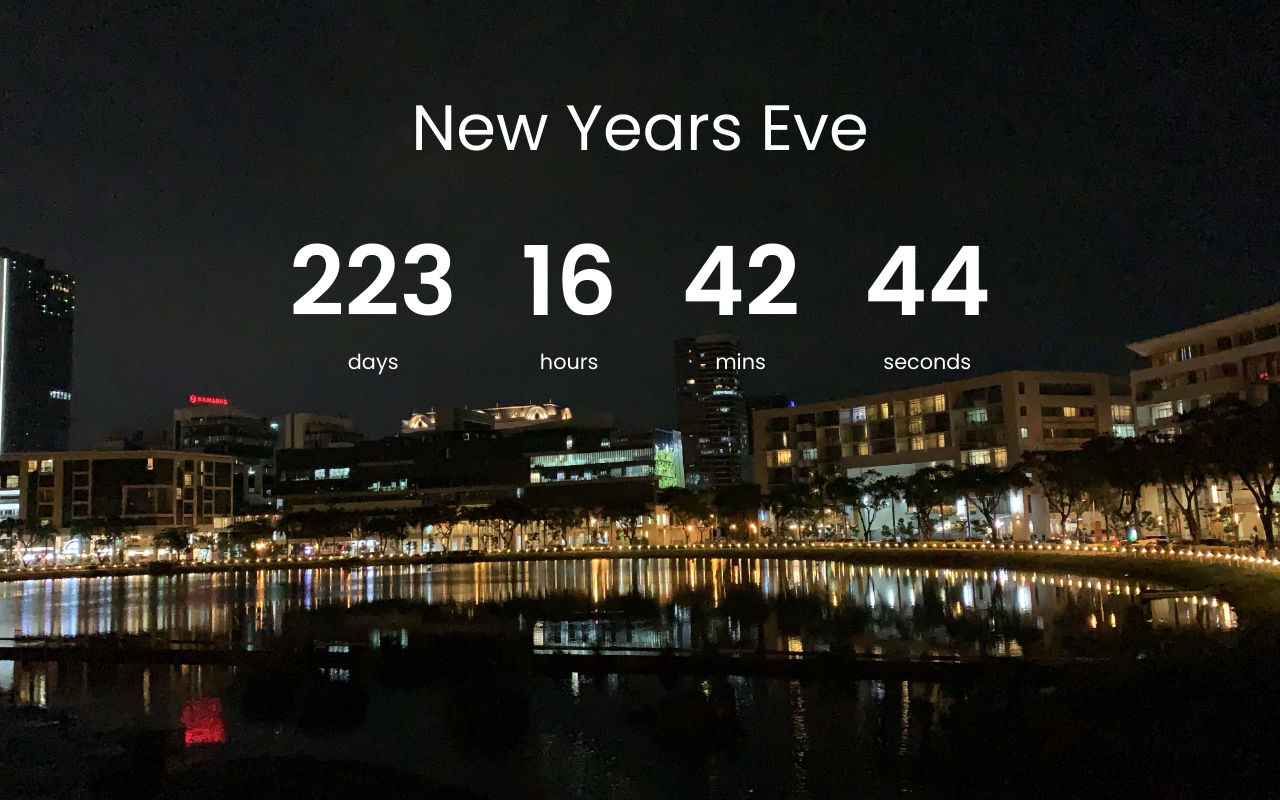
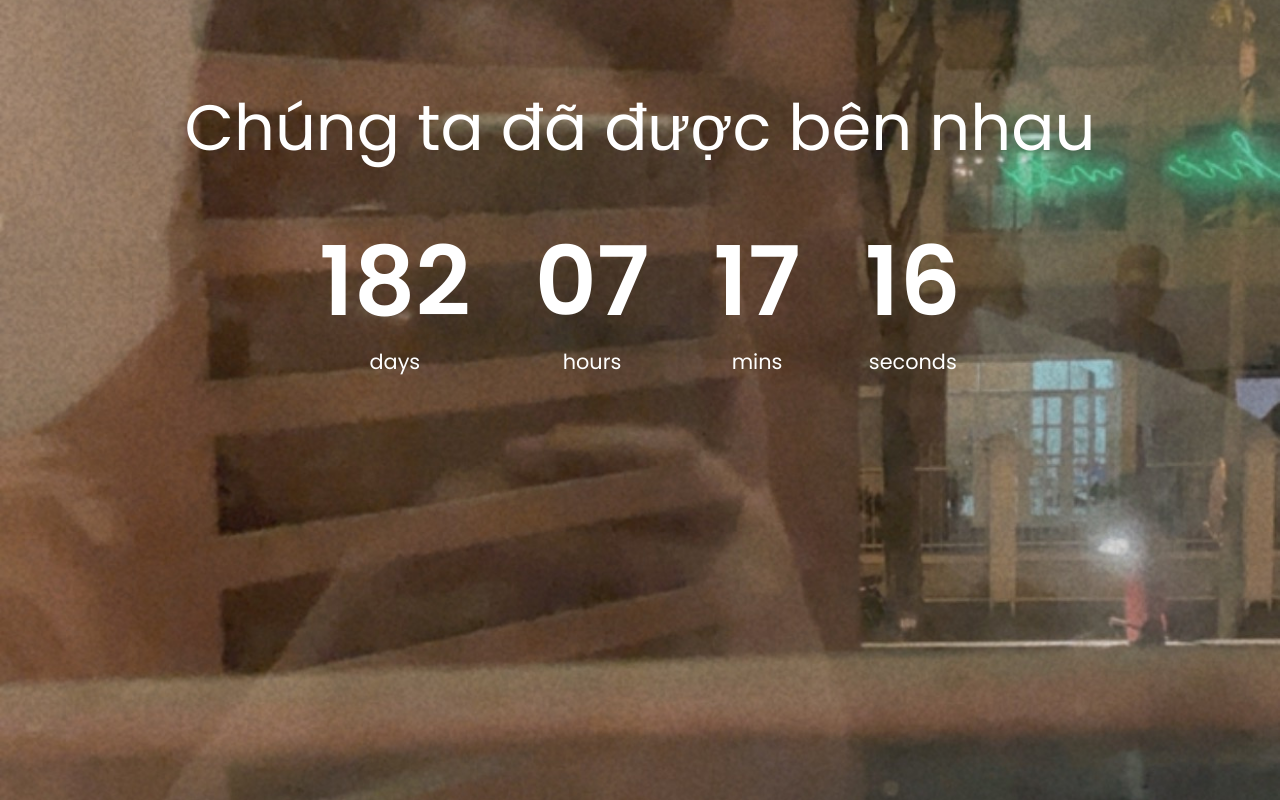
Before and after one commit to R2th/love, a plain HTML site: page index.html in a window 1280 px wide. Drawn offline with Linux system fonts and the light colour scheme.

Commit message:
make sth magic :))

```diff
--- a/index.html
+++ b/index.html
@@ -8,7 +8,8 @@
     <script src="script.js" defer></script>
   </head>
   <body>
-    <h1>New Years Eve</h1>
+    <div id="content">
+      <h1>Chúng ta đã được bên nhau</h1>
 
       <div class="countdown-container">
         <div class="countdown-el days-c">
@@ -28,5 +29,6 @@
           <span>seconds</span>
         </div>
       </div>
+    </div>
   </body>
 </html>
--- a/script.js
+++ b/script.js
@@ -3,12 +3,23 @@ const hoursEl = document.getElementById("hours");
 const minsEl = document.getElementById("mins");
 const secondsEl = document.getElementById("seconds");
 
+var i = 1;
+const picLength = 11;
+function changeImgBg() {
+  if (i == picLength) {
+    i = 0;
+  }
+  i++;
+  document.getElementById("content").style.backgroundImage =
+    "url('./Cafe/pic " + i.toString() + ".jpg')";
+}
 function countdown() {
   const currentDate = new Date();
-  const newYear = "1 Jan " + (currentDate.getFullYear() + 1).toString();
-  const newYearsDate = new Date(newYear);
-  const totalSeconds = (newYearsDate - currentDate) / 1000;
-
+  //   const newYear = "1 Jan " + (currentDate.getFullYear() + 1).toString();
+  //   const newYearsDate = new Date(newYear);
+  //   const totalSeconds = (newYearsDate - currentDate) / 1000;
+  const anniversary = new Date("21 Nov 2020");
+  const totalSeconds = (currentDate - anniversary) / 1000;
   const days = Math.floor(totalSeconds / 3600 / 24);
   const hours = Math.floor(totalSeconds / 3600) % 24;
   const mins = Math.floor(totalSeconds / 60) % 60;
@@ -27,4 +38,5 @@ function formatTime(time) {
 // initial call
 countdown();
 
+setInterval(changeImgBg, 5000);
 setInterval(countdown, 1000);
--- a/style.css
+++ b/style.css
@@ -6,14 +6,8 @@
 }
 
 body {
-  background-image: url("./picture 2.jpg");
-  /* background-image: none; */
-  background-size: cover;
-  background-position: center center;
-  display: flex;
-  flex-direction: column;
-  align-items: center;
-  min-height: 100vh;
+  width: 100%;
+  height: 100%;
   font-family: "Poppins", sans-serif;
   margin: 0;
 }
@@ -25,6 +19,19 @@ h1 {
 }
 
 p {
+}
+
+#content {
+  display: flex;
+  flex-direction: column;
+  align-items: center;
+  background-image: url("./Cafe/pic\ 1.jpg");
+  /* background-image: none; */
+  background-size: cover;
+  background-position: center center;
+  width: 100%;
+  min-height: 100vh;
+  height: 100%;
 }
 
 .countdown-container {
```
Also changed, not shown: Cafe/pic 1.jpg (added), Cafe/pic 10.jpg (added), Cafe/pic 11.jpg (added), Cafe/pic 2.jpg (added), Cafe/pic 3.jpg (added), Cafe/pic 4.jpg (added), Cafe/pic 5.jpg (added), Cafe/pic 6.jpg (added), Cafe/pic 7.jpg (added), Cafe/pic 8.jpg (added), Cafe/pic 9.jpg (added), 1 other file. Lines whose indentation alone changed are shown as unchanged.
